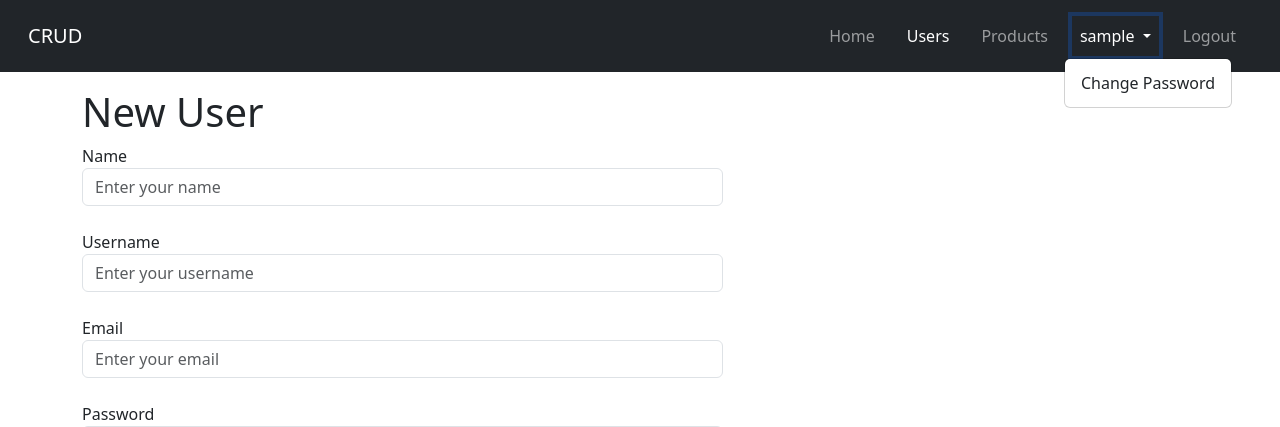
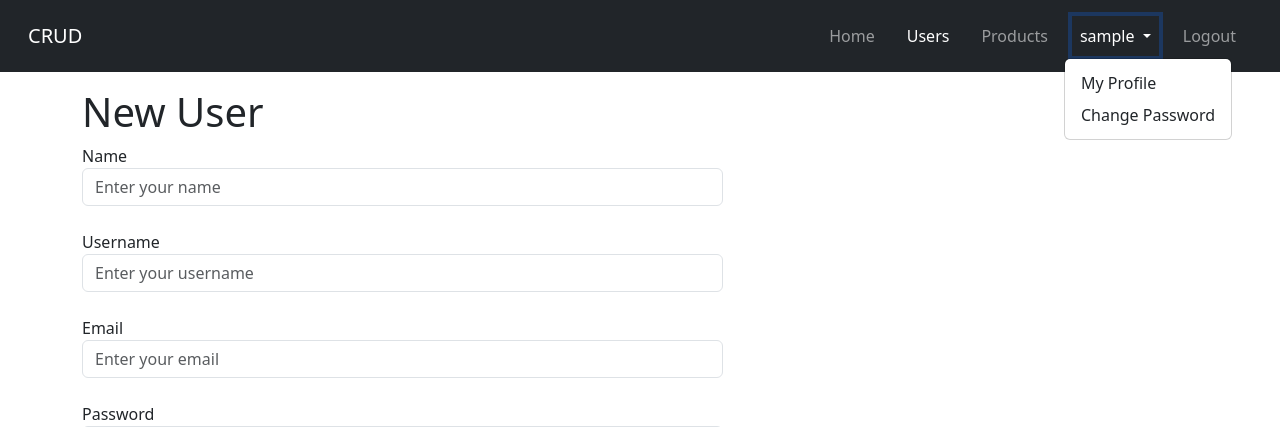
Before and after one commit to saepulfariz/flask_mvc_orm, a Flask app: page /users/new in a window 1280 px wide, after a click that opens the changed part. Shown: the top 427 px of the page. Run offline with Flask 3, Linux system fonts and the light colour scheme; the visitor is signed in with stand-in values (Sample User, id 1); parts of the project's set-up code (start-up, migrations or seed data) failed here and were passed over; some libraries are stand-ins or nearby versions.

Commit message:
add menu my profile

```diff
--- a/app/controllers/user_controller.py
+++ b/app/controllers/user_controller.py
@@ -270,3 +270,10 @@ def update_password():
         }
 
         return render_template('users/change_password.html', data=data, form=form)
+
+def profile():
+    data = {
+        'title' : 'My Profile',
+    }
+
+    return render_template('users/profile.html', data=data)
--- a/app/routes/users.py
+++ b/app/routes/users.py
@@ -41,3 +41,7 @@ def change_password():
 @login_required
 def update_password():
     return user_controller.update_password()
+
+@users.route('/profile', methods=['GET'])
+def profile():
+    return user_controller.profile()
--- a/app/views/template/navbar.html
+++ b/app/views/template/navbar.html
@@ -30,6 +30,9 @@
                     </a>
                     <ul class="dropdown-menu" aria-labelledby="navbarDropdownMenuLink">
                         <li>
+                            <a class="dropdown-item" href="{{ url_for('users.profile') }}">My Profile</a>
+                        </li>
+                        <li>
                             <a class="dropdown-item" href="{{ url_for('users.change_password') }}">Change Password</a>
                         </li>
                     </ul>
```
Also changed, not shown: app/views/users/profile.html (added, +11 -0 lines).
